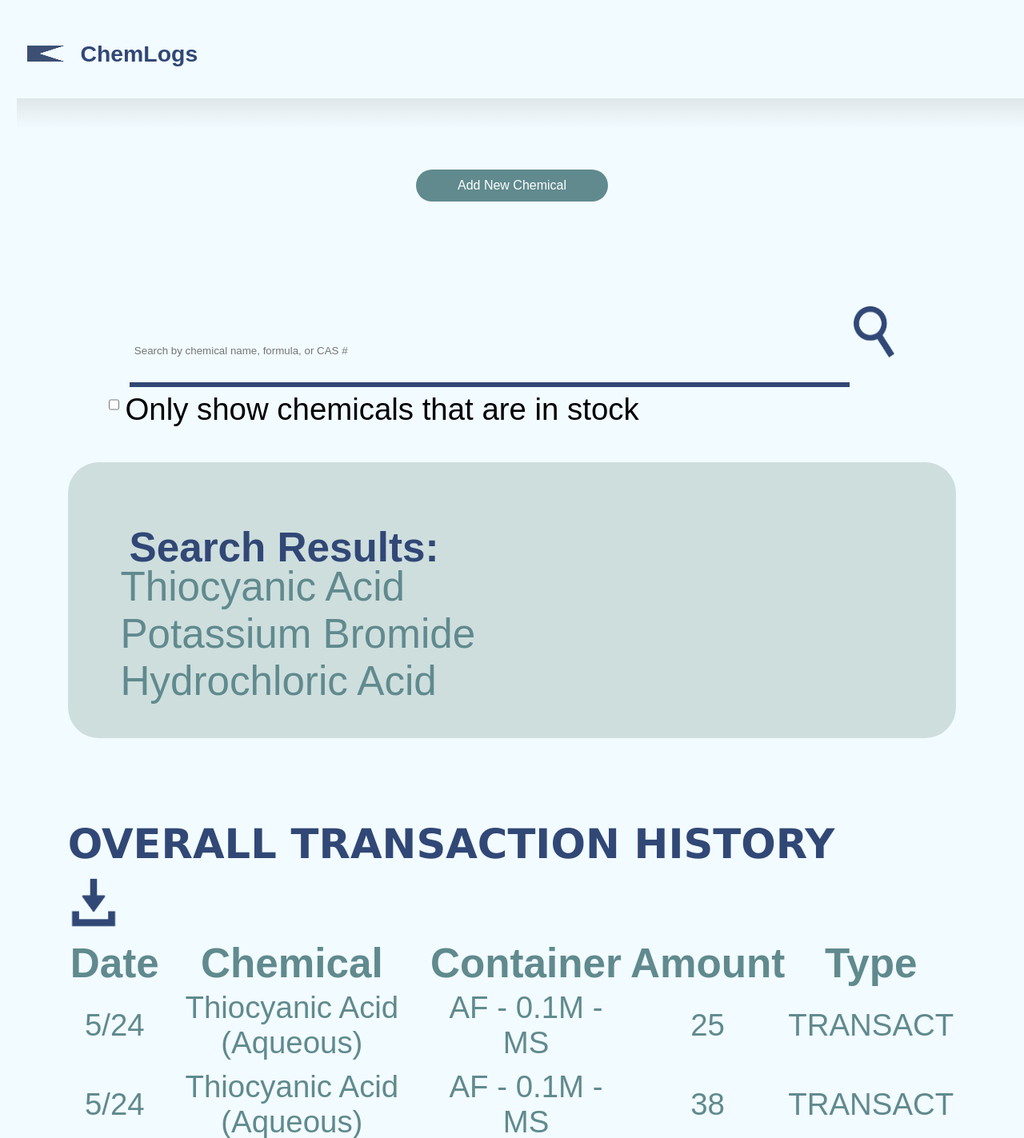
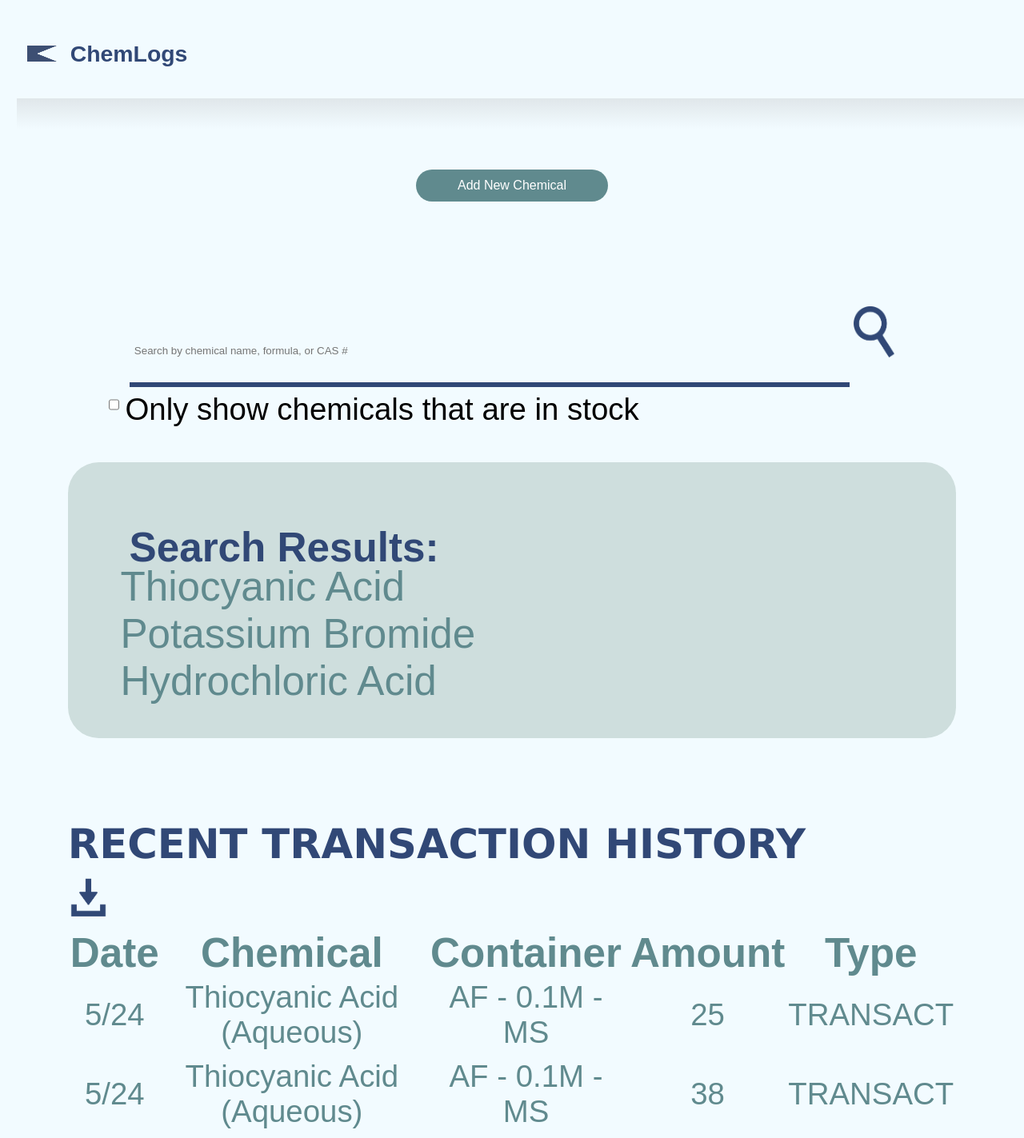
Before and after one commit to EastsidePreparatorySchool/ChemLogs, a Django app: page /chemlogs/chemicalSearch/ in a window 1280 px wide. Shown: the top 1423 px of the page at 80% size. Run offline with Django 4.2, Linux system fonts and the light colour scheme; a user stored in the database is signed in; data comes from the database, SQL or seed files in the repository.

Commit message:
?? export progress

```diff
--- a/Test Django App/mysite/chemlogs/static/chemlogs/style/style.css
+++ b/Test Django App/mysite/chemlogs/static/chemlogs/style.css
@@ -269,8 +269,8 @@ label {
 }
 
 img{
-   height: 5vw;
-   width: 5vw;
+   height: 4vw;
+   width: 4vw;
 }
 
 #transactTbl {
--- a/Test Django App/mysite/chemlogs/templates/chemlogs/chemicalSearch.html
+++ b/Test Django App/mysite/chemlogs/templates/chemlogs/chemicalSearch.html
@@ -9,7 +9,7 @@
     <meta http-equiv="X-UA-Compatible" content="IE=edge">
     <meta name="viewport" content="width=device-width, initial-scale=1.0">
     <title>Chemical Search</title>
-    <link rel="stylesheet" href="{% static 'chemlogs/style/style.css' %}">
+    <link rel="stylesheet" href="{% static 'chemlogs/style.css' %}">
     <link rel="icon" type="image/png" href="{% static 'chemlogs/images/icon.png' %}">
 </head>
 
@@ -65,7 +65,7 @@
     </div>
 
     <div id="transactTbl">
-    <h3>Overall Transaction History</h3>
+    <h3>Recent Transaction History</h3>
     <a href="{% url 'chemlogs:exportCSV' %}"><img src="{% static 'chemlogs/images/download.png' %}"></a>
     <table>
         <tr>
```
Also changed, not shown: Test Django App/mysite/chemlogs/views.py (+2 -5 lines).
